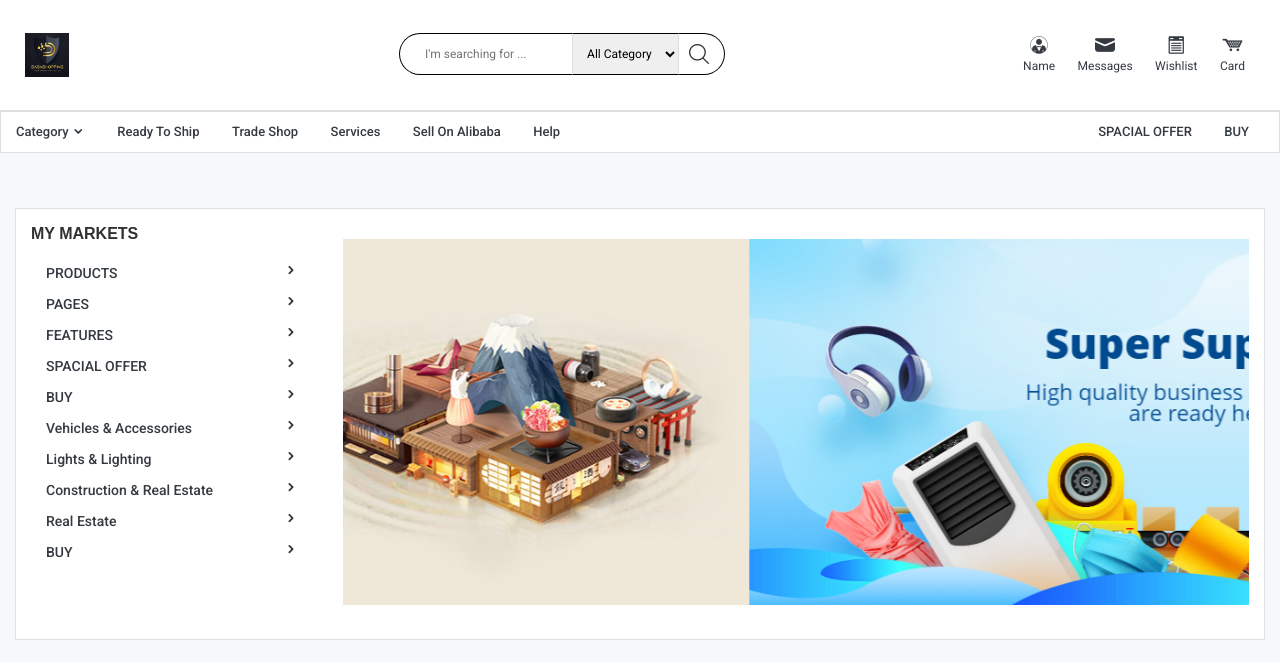
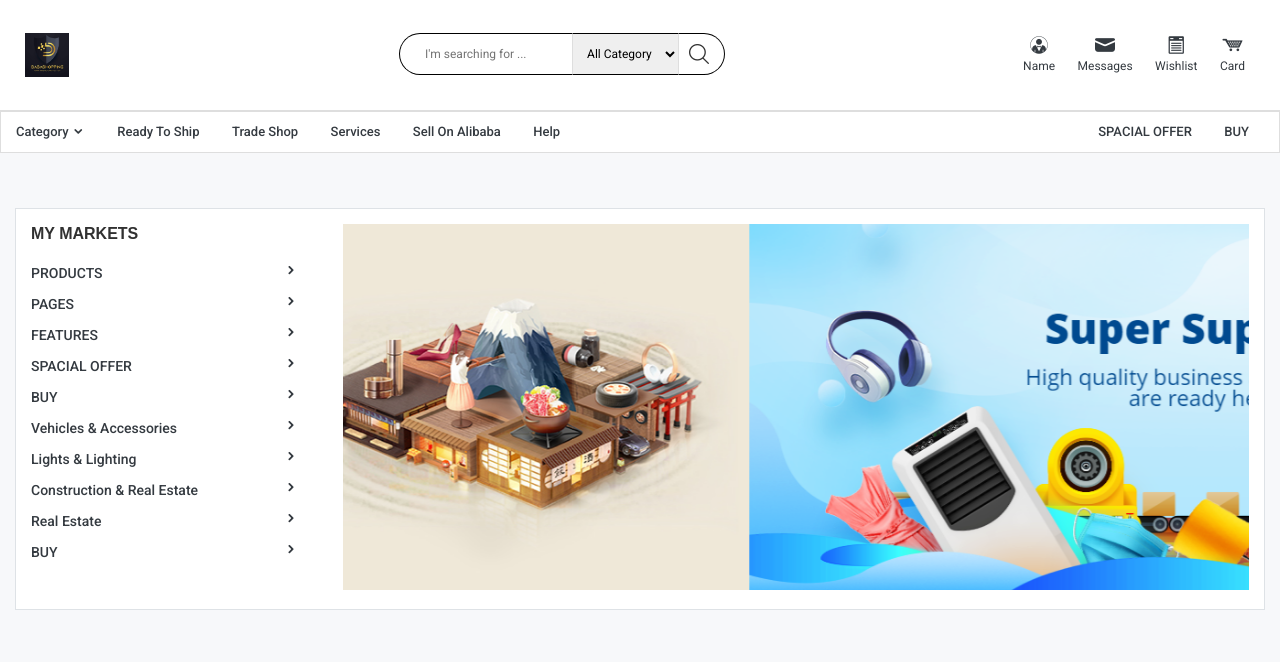
Before and after one commit to Tajmirul/porto, a website: page index.html in a window 1280 px wide. Shown: the top 662 px of the page. Drawn offline with Linux system fonts and the light colour scheme; files whose address does not match are found by name.

Commit message:
bug fixign

```diff
--- a/index.html
+++ b/index.html
@@ -181,7 +181,7 @@
                         <h5 class="heading-3 mb-4">MY MARKETS</h5>
 
                         <ul class="d-block">
-                            <li><a class="fz-small d-block py-2" href="#">PRODUCTS <i class="icofont-rounded-right float-right"></i></a>
+                            <li><a class="fz-small d-block py-2 pl-0" href="#">PRODUCTS <i class="icofont-rounded-right float-right"></i></a>
                                 <ul class="border" style="width: 40rem;">
                                     <li><a class="fz-small d-block py-2" href="#">PAGES</a></li>
                                     <li><a class="fz-small d-block py-2" href="#">FEATURES</a></li>
@@ -193,19 +193,19 @@
                                     <li><a class="fz-small d-block py-2" href="#">Real Estate</a></li>
                                 </ul>
                             </li>
-                            <li><a class="fz-small d-block py-2" href="#">PAGES <i class="icofont-rounded-right float-right"></i></a></li>
-                            <li><a class="fz-small d-block py-2" href="#">FEATURES <i class="icofont-rounded-right float-right"></i></a></li>
-                            <li><a class="fz-small d-block py-2" href="#">SPACIAL OFFER <i class="icofont-rounded-right float-right"></i></a></li>
-                            <li><a class="fz-small d-block py-2" href="#">BUY <i class="icofont-rounded-right float-right"></i></a></li>
-                            <li><a class="fz-small d-block py-2" href="#">Vehicles & Accessories <i class="icofont-rounded-right float-right"></i></a></li>
-                            <li><a class="fz-small d-block py-2" href="#">Lights & Lighting <i class="icofont-rounded-right float-right"></i></a></li>
-                            <li><a class="fz-small d-block py-2" href="#">Construction & Real Estate <i class="icofont-rounded-right float-right"></i></a></li>
-                            <li><a class="fz-small d-block py-2" href="#">Real Estate <i class="icofont-rounded-right float-right"></i></a></li>
-                            <li><a class="fz-small d-block py-2" href="#">BUY <i class="icofont-rounded-right float-right"></i></a></li>
+                            <li><a class="fz-small d-block py-2 pl-0" href="#">PAGES <i class="icofont-rounded-right float-right"></i></a></li>
+                            <li><a class="fz-small d-block py-2 pl-0" href="#">FEATURES <i class="icofont-rounded-right float-right"></i></a></li>
+                            <li><a class="fz-small d-block py-2 pl-0" href="#">SPACIAL OFFER <i class="icofont-rounded-right float-right"></i></a></li>
+                            <li><a class="fz-small d-block py-2 pl-0" href="#">BUY <i class="icofont-rounded-right float-right"></i></a></li>
+                            <li><a class="fz-small d-block py-2 pl-0" href="#">Vehicles & Accessories <i class="icofont-rounded-right float-right"></i></a></li>
+                            <li><a class="fz-small d-block py-2 pl-0" href="#">Lights & Lighting <i class="icofont-rounded-right float-right"></i></a></li>
+                            <li><a class="fz-small d-block py-2 pl-0" href="#">Construction & Real Estate <i class="icofont-rounded-right float-right"></i></a></li>
+                            <li><a class="fz-small d-block py-2 pl-0" href="#">Real Estate <i class="icofont-rounded-right float-right"></i></a></li>
+                            <li><a class="fz-small d-block py-2 pl-0" href="#">BUY <i class="icofont-rounded-right float-right"></i></a></li>
                         </ul>
                     </div>
                     <!-- end of col -->
-                    <div class="col-lg-9 p-0 p-md-4">
+                    <div class="col-lg-9 p-0 px-md-4">
                         <div class="banner-slider">
                             <div class="slide">
                                 <a href="#"><img class="w-100" src="img/banner/banner-img-1.jpg" alt="Banner Image"></a>
@@ -238,7 +238,7 @@
     <section class="product-type-section my-40">
         <div class="container-fluid">
             <div class="row">
-                <div class="col-lg-6 mb-5">
+                <div class="col-lg-6 mb-5 mb-lg-0">
                     <div class="bg-white rounded-10 p-3">
                         <h5 class="heading-3 mb-3">NEW ARRIVALS</h5>
                         <div class="row">
@@ -279,7 +279,7 @@
                     </div>
                 </div>
                 <!-- end of col -->
-                <div class="col-lg-6 mb-5">
+                <div class="col-lg-6 mb-5 mb-lg-0">
                     <div class="bg-white rounded-10 p-3">
                         <h5 class="heading-3 mb-3">GLOBAL ORIGINAL SOURCES</h5>
                         <div class="row">
@@ -331,7 +331,7 @@
     <section class="mb-40">
         <div class="container-fluid">
             <div class="row">
-                <div class="col-lg-6 mb-5">
+                <div class="col-lg-6 mb-5 mb-lg-0">
                     <div class="bg-white rounded-10 p-3">
                         <h2 class="heading-1">CUSTOMIZED PRODUCTS</h2>
                         <p class="font-weight-medium fz-normal w-75 mb-5">Partner with one of 60,000 experienced manufacturers with design & production capabilities and on-time delivery.</p>
@@ -379,7 +379,7 @@
                     </div>
                 </div>
                 <!-- end of col -->
-                <div class="col-lg-6 mb-5">
+                <div class="col-lg-6 mb-5 mb-lg-0">
                     <div class="bg-white rounded-10 p-3">
                         <h2 class="heading-1">READY-TO-SHIP PRODUCTS</h2>
                         <p class="font-weight-medium fz-normal w-75 mb-5">Partner with one of 60,000 experienced manufacturers with design & production capabilities and on-time delivery.</p>
@@ -543,7 +543,7 @@
     <section>
         <div class="container-fluid">
             <div class="row">
-                <div class="col-xl-6 mb-5">
+                <div class="col-xl-6 mb-5 mb-xl-0">
                     <h2 class="heading-1 my-4">WEEKLY DEAL</h2>
 
                    <div class="bg-white">
@@ -582,7 +582,7 @@
                    </div>
                 </div>
                 <!-- end of col -->
-                <div class="col-xl-6 mb-5">
+                <div class="col-xl-6 mb-5 mb-xl-0">
                     <h2 class="heading-1 my-4">SMALL COMMODITIES MARKETPLACE</h2>
 
                    <div class="bg-white">
@@ -841,7 +841,7 @@
         </div>
     </section>
 
-    <section class="trade-services-section">
+    <section class="trade-services-section mt-40">
         <div class="container-fluid">
             <h2 class="heading-1 py-4">OUR TRADE SERVICES ARE HERE FOR YOU</h2>
             <div class="row">
```
